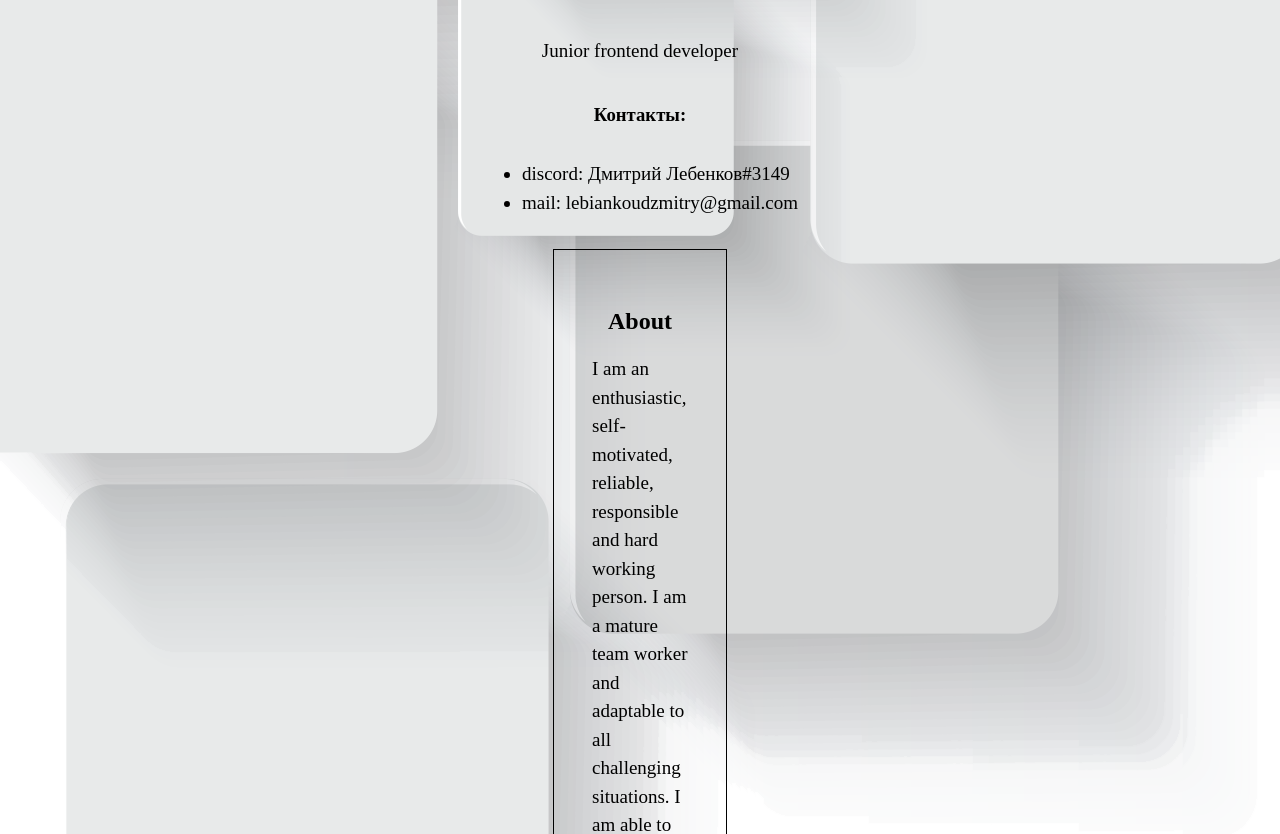
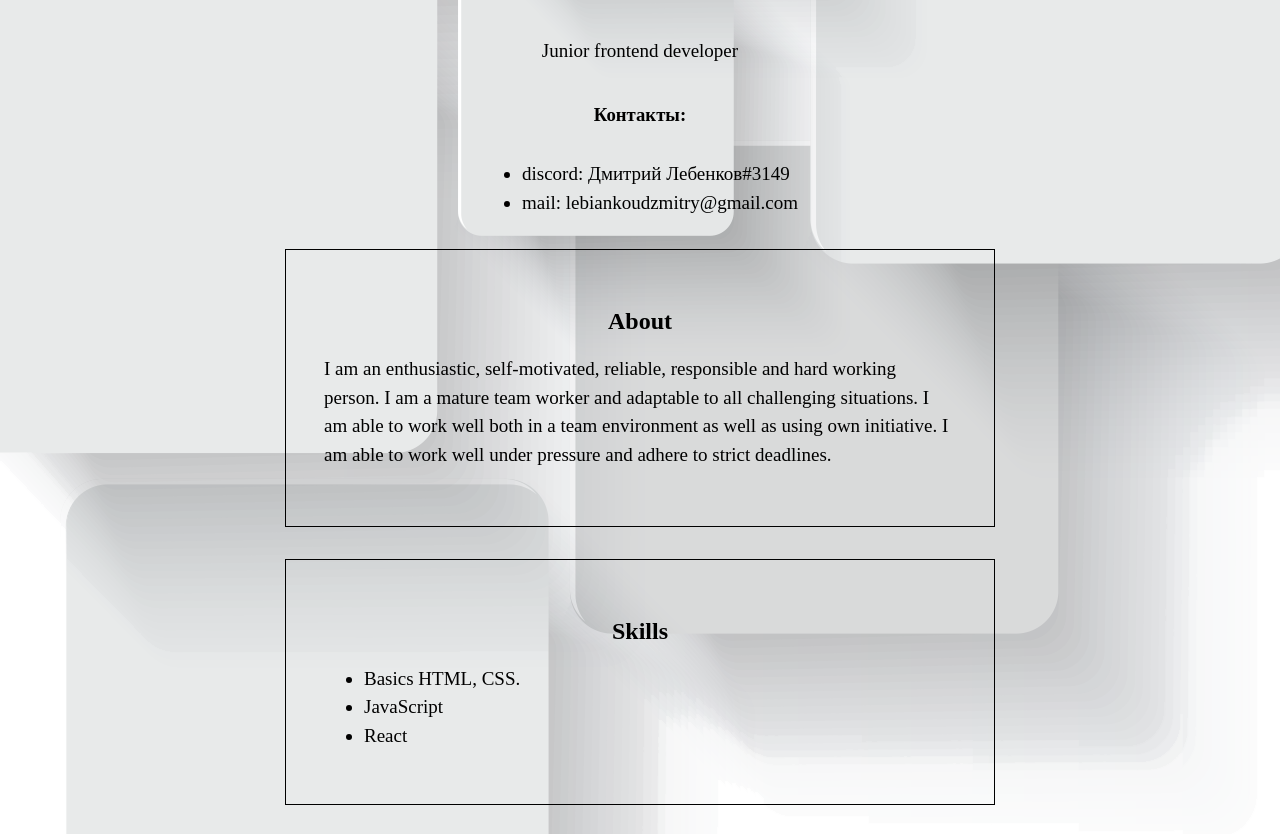
Before and after one commit to Lebiankou/rsschool-cv, a plain HTML site: page index.html in a window 1280 px wide. Shown: the part 448-1282 px from the top of the page. Drawn offline with Linux system fonts and the light colour scheme.

Commit message:
Update index.css

```diff
--- a/index.css
+++ b/index.css
@@ -31,7 +31,6 @@ section {
     width: 50%;
     margin-left: auto;
     margin-right: auto;
-    width: 6em;
     top: 0;
     left: 0;
     overflow: auto;
```
